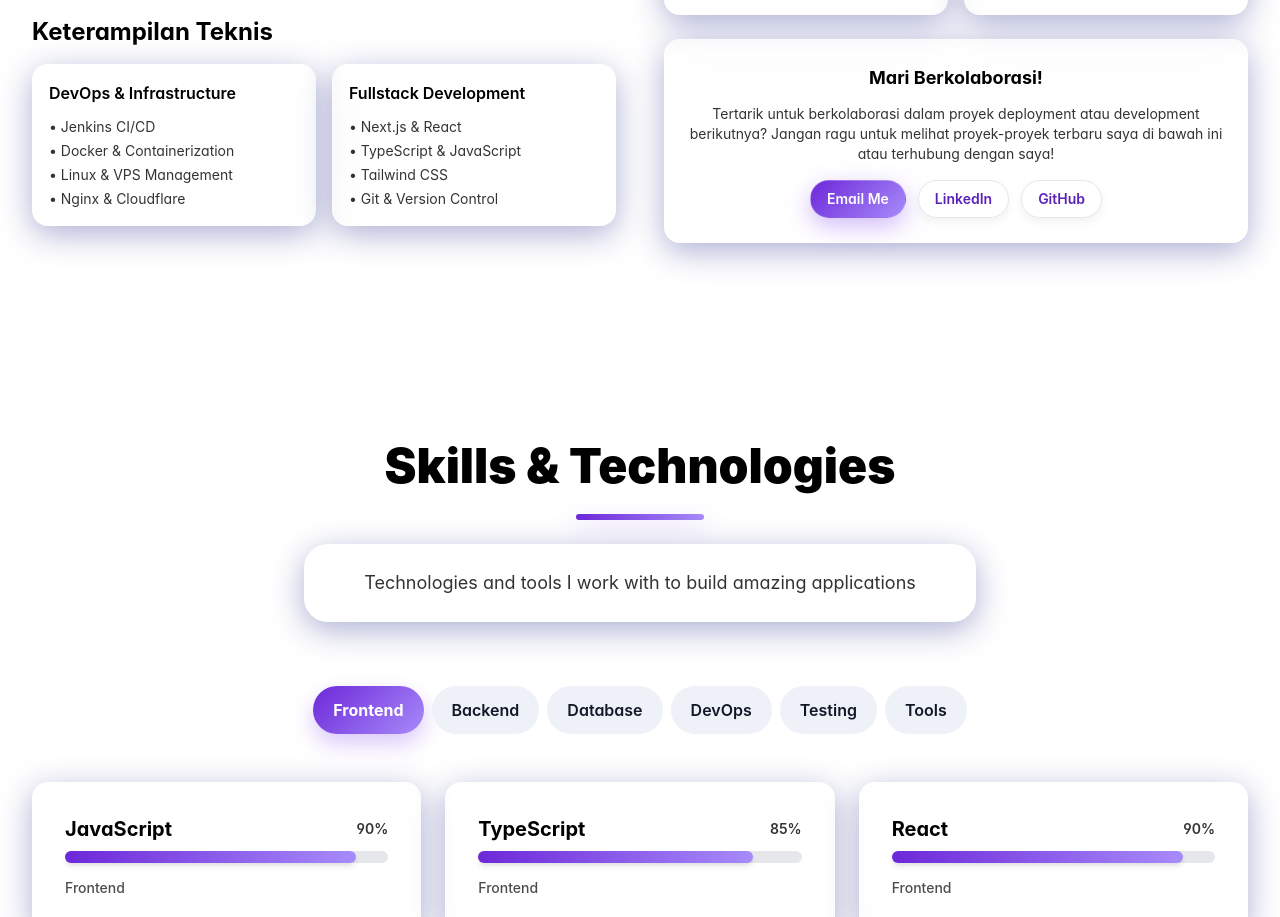
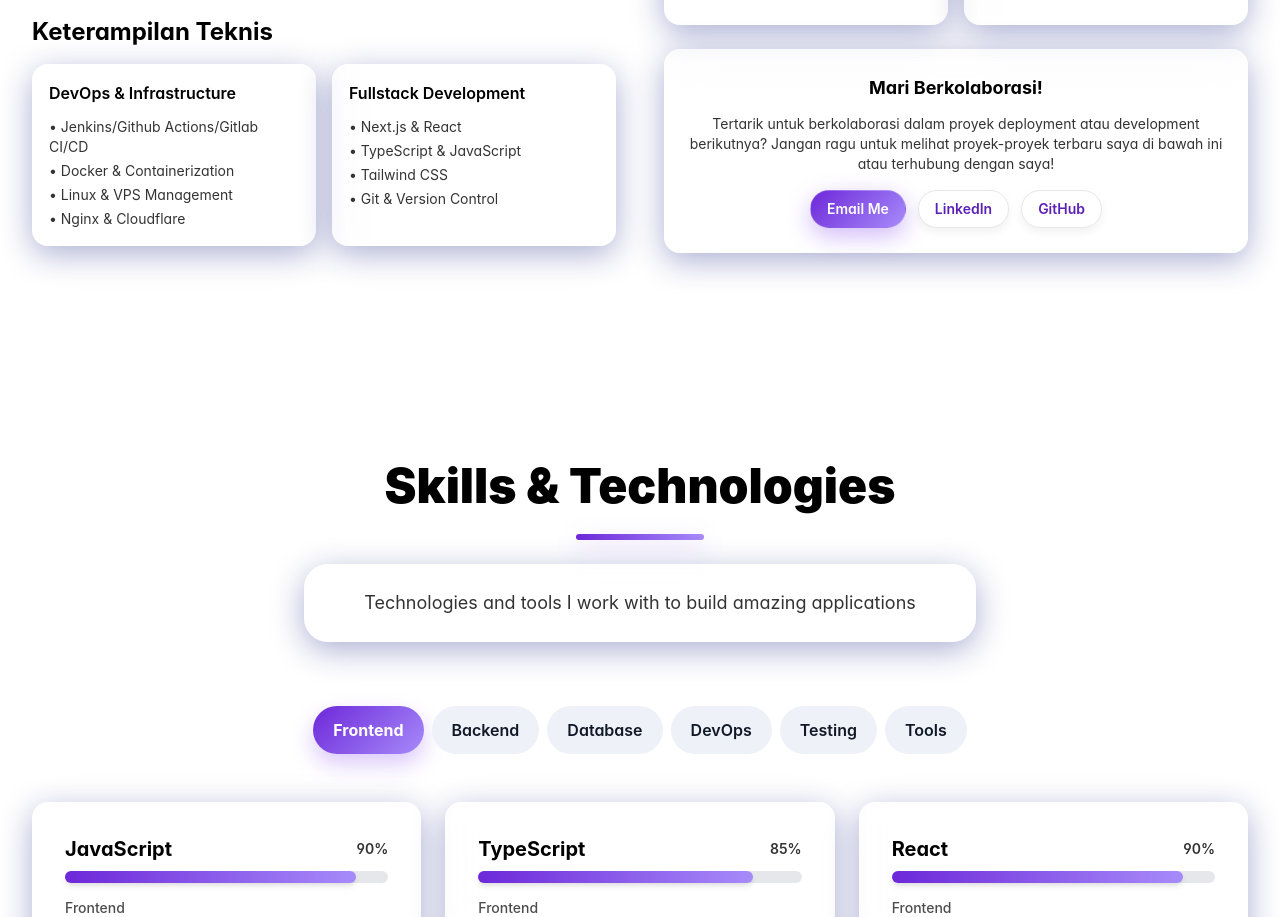
Before and after one commit to Zanfuu/Portofolio-with-NextJS, a Next.js app: page / in a window 1280 px wide. Shown: the part 1484-2401 px from the top of the page. Built offline with nearby package versions, Linux system fonts and the light colour scheme.

Commit message:
mau pamer ke ade

```diff
--- a/components/sections/about-sections.tsx
+++ b/components/sections/about-sections.tsx
@@ -55,7 +55,7 @@ export default function AboutSection() {
                 <div className="glass-card p-4 rounded-2xl">
                   <h4 className="font-semibold text-black mb-3">DevOps & Infrastructure</h4>
                   <ul className="text-sm text-black/80 space-y-1">
-                    <li>• Jenkins CI/CD</li>
+                    <li>• Jenkins/Github Actions/Gitlab CI/CD</li>
                     <li>• Docker & Containerization</li>
                     <li>• Linux & VPS Management</li>
                     <li>• Nginx & Cloudflare</li>
```
